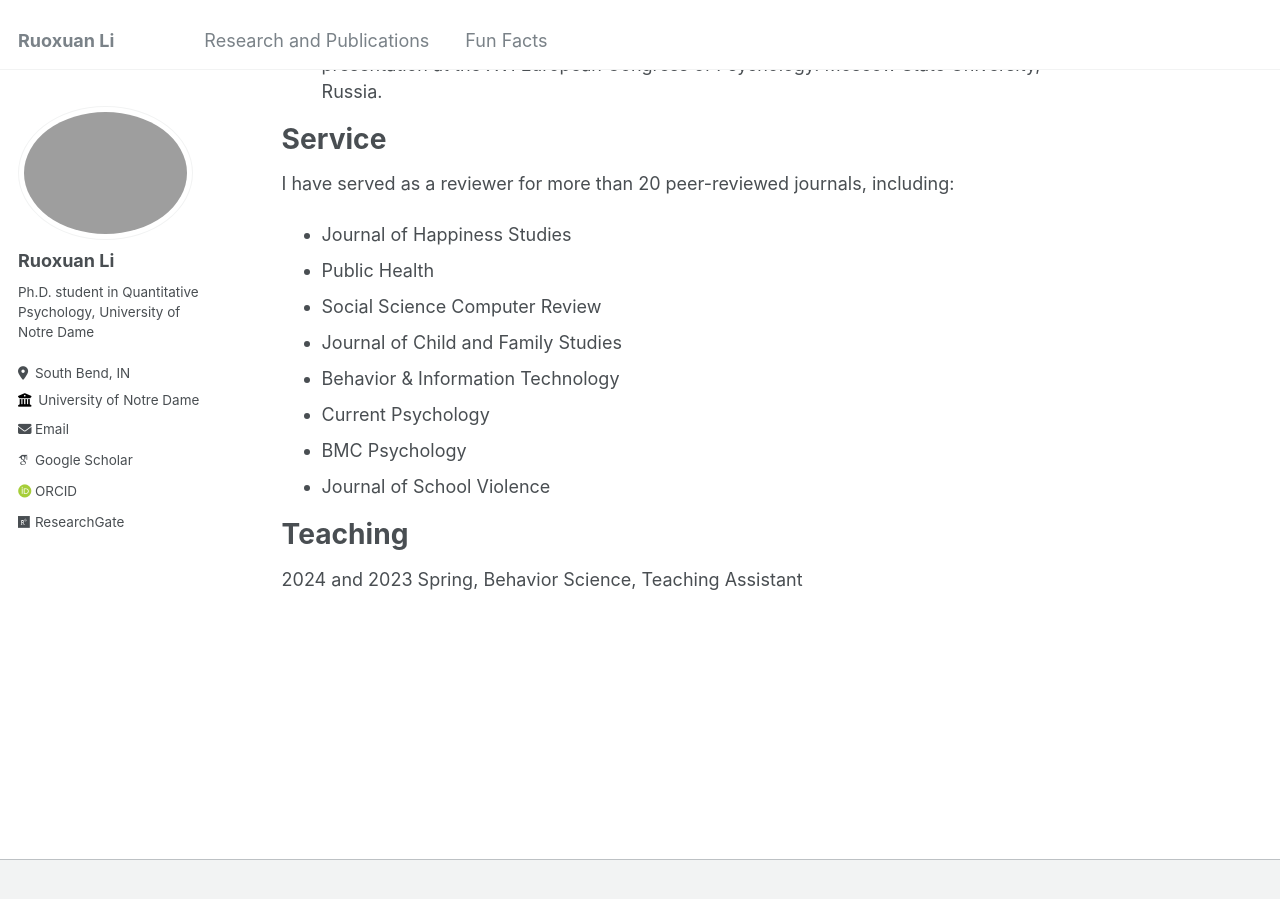
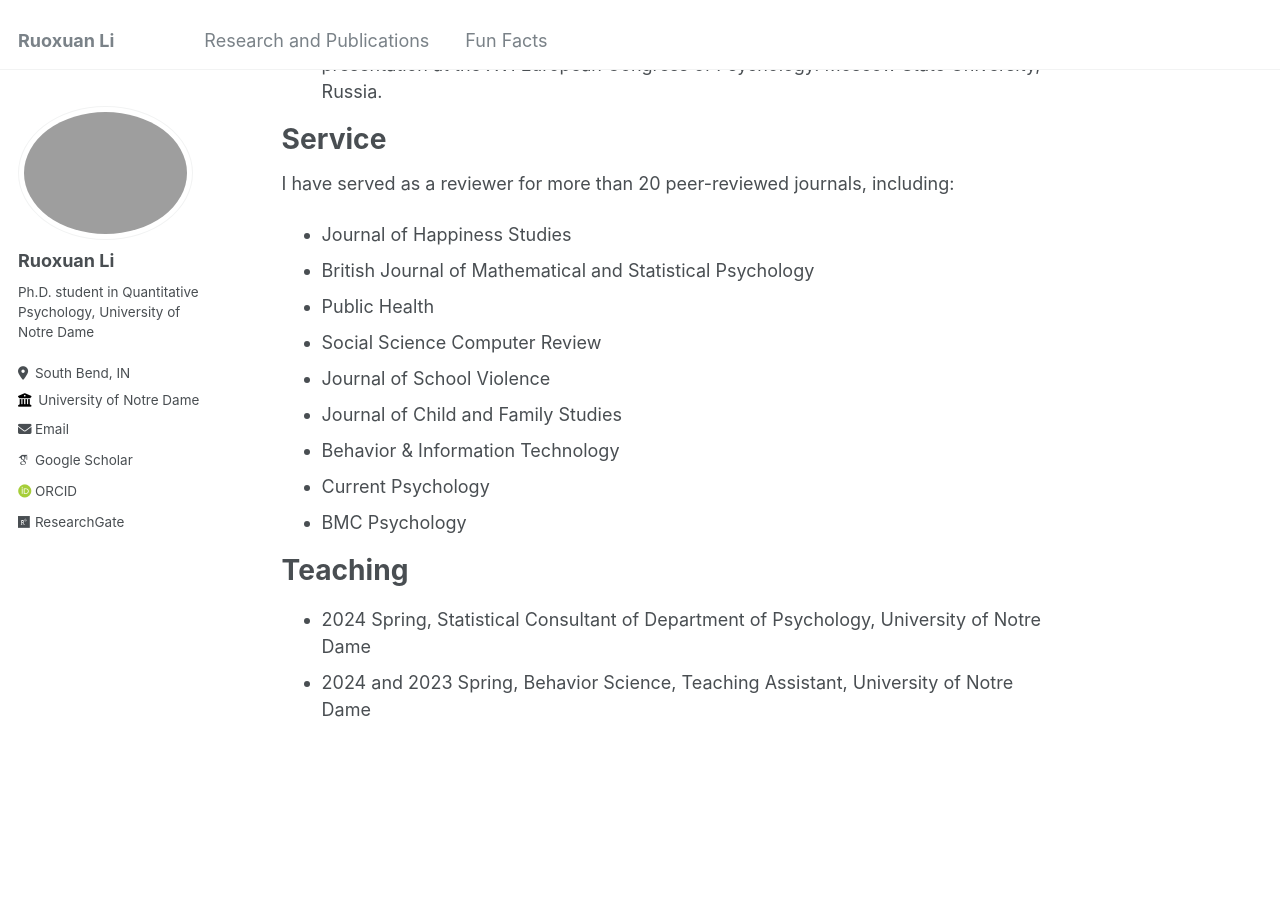
Before and after one commit to Ruoxuan-Li-Roxanne/Ruoxuan-Li-Roxanne.github.io, a Jekyll site: the page built from _pages/about.md, in a window 1280 px wide and 900 px high, scrolled down 3021 px. Built offline with Jekyll 4.4.1, drawn with Linux system fonts in a browser that asks for light colours; some web fonts are replaced.

Commit message:
Update about.md

```diff
--- a/_pages/about.md
+++ b/_pages/about.md
@@ -64,14 +64,16 @@ Service
 ======
 I have served as a reviewer for more than 20 peer-reviewed journals, including:
 - Journal of Happiness Studies
+- British Journal of Mathematical and Statistical Psychology
 - Public Health
 - Social Science Computer Review
+- Journal of School Violence
 - Journal of Child and Family Studies
 - Behavior & Information Technology
 - Current Psychology
 - BMC Psychology
-- Journal of School Violence
 
 Teaching
 ======
-2024 and 2023 Spring, Behavior Science, Teaching Assistant
+- 2024 Spring, Statistical Consultant of Department of Psychology, University of Notre Dame
+- 2024 and 2023 Spring, Behavior Science, Teaching Assistant, University of Notre Dame
```
